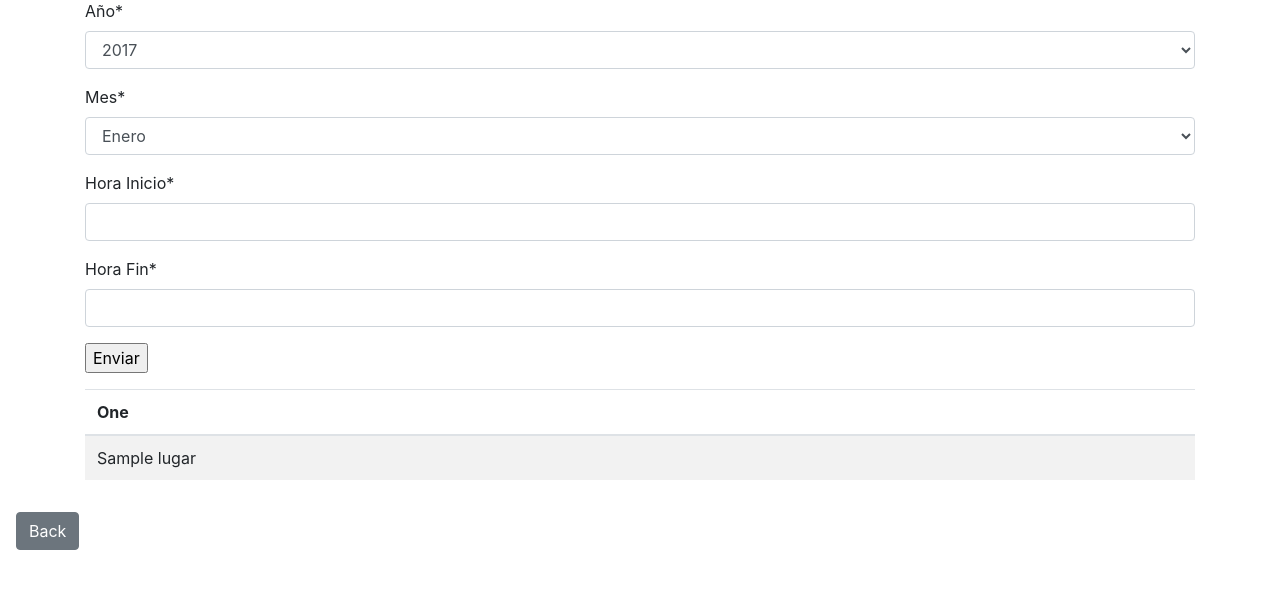
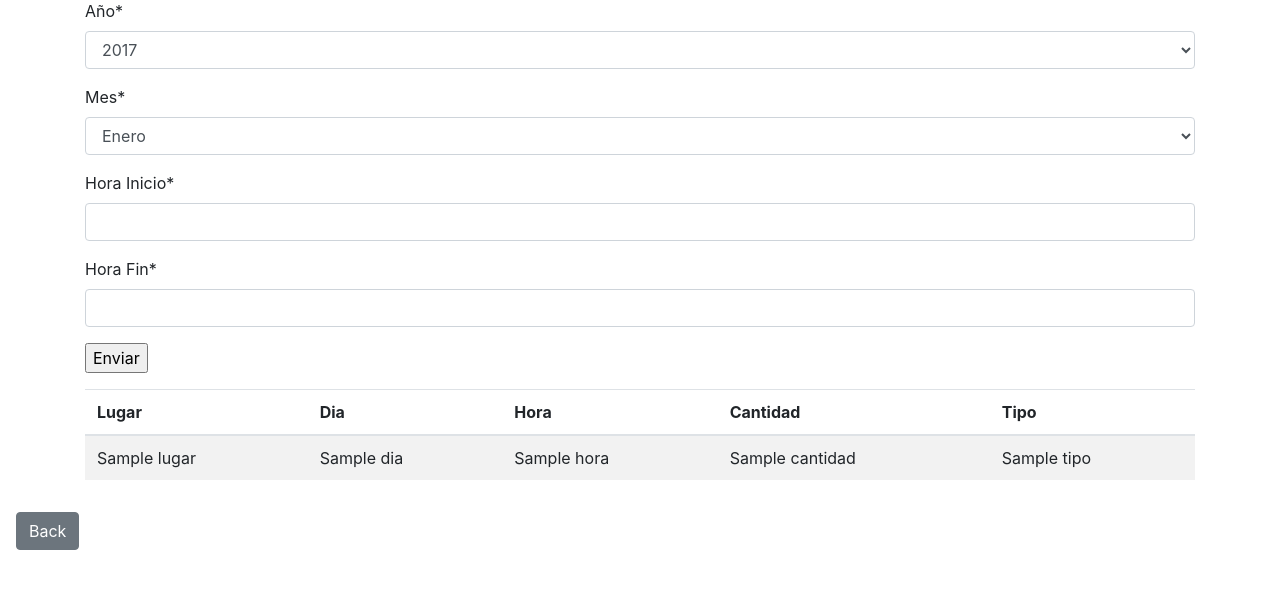
Before and after one commit to BaptisteViry/bigdata_lab2_webApp, a Django app: template webApp/lab/templates/lab/rf1.html in a window 1280 px wide. Shown: the part 76-665 px from the top of the page. Run offline with Django 3.2, Linux system fonts and the light colour scheme; tables that the repository leaves empty hold one stand-in row (values such as "Sample post"); the template is opened without the code that fills it: values that come from a table or form of the project are taken from there, most other values are stand-ins (such as "Sample title", 1, 10 or a date in 2020); some libraries are stand-ins or nearby versions.

Commit message:
ultimos cambios formato tabla

```diff
--- a/webApp/lab/templates/lab/rf1.html
+++ b/webApp/lab/templates/lab/rf1.html
@@ -20,7 +20,11 @@
 <div class="container">
     <table class="table table-striped">
         <thead><tr>
-            <th>One</th>
+            <th>Lugar</th>
+            <th>Dia</th>
+            <th>Hora</th>
+            <th>Cantidad</th>
+            <th>Tipo</th>
 
         </tr></thead>
         <tbody>
@@ -28,6 +32,10 @@
         {% for row in data %}
         <tr>
             <td>{{ row.lugar }}</td>
+            <td>{{ row.dia }}</td>
+            <td>{{ row.hora }}</td>
+            <td>{{ row.cantidad }}</td>
+            <td>{{ row.tipo }}</td>
 
         </tr>
         {% endfor %}
--- a/webApp/lab/views.py
+++ b/webApp/lab/views.py
@@ -146,7 +146,7 @@ def rf1(request):
                 cols=linea.split("\t")
                 print("linea: "+linea+"->")
                 print(cols)
-                if (cols.len==2):
+                if (len(cols)==2):
                     continue
                 data.append(Registro(cols[0],cols[1],cols[2],cols[3],cols[4]))
 
```
